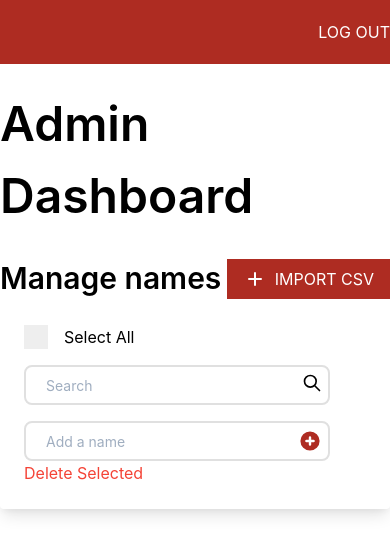
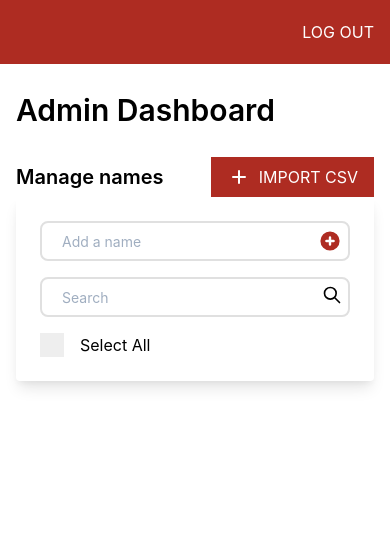
Before and after one commit to tukangdev/raffle-system, a Next.js app: page /admin in a window 390 px wide. Shown: the top 554 px of the page. Built offline with nearby package versions, Linux system fonts and the light colour scheme.

Commit message:
fix responsiveness

```diff
--- a/components/column.tsx
+++ b/components/column.tsx
@@ -12,7 +12,7 @@ const Column = ({
   return (
     <div className="w-full">
       <div className="flex flex-row justify-between items-center">
-        <h2 className="text-3xl font-semibold">{title}</h2>
+        <h2 className="text-xl sm:text-3xl font-semibold">{title}</h2>
         {action}
       </div>
 
--- a/components/nav.tsx
+++ b/components/nav.tsx
@@ -2,7 +2,7 @@ import React from "react";
 
 const Nav = () => (
   <nav className="w-full h-16 bg-primary">
-    <div className="flex flex-row justify-end items-center lg:container mx-auto h-full">
+    <div className="flex flex-row justify-end items-center px-4 container mx-auto h-full">
       <a className="text-white">LOG OUT</a>
     </div>
   </nav>
--- a/pages/admin.tsx
+++ b/pages/admin.tsx
@@ -9,8 +9,8 @@ const Admin = () => {
   return (
     <>
       <Nav />
-      <div className="container mx-auto my-6">
-        <h1 className="text-5xl font-semibold">Admin Dashboard</h1>
+      <div className="container mx-auto my-6 px-4">
+        <h1 className="text-3xl sm:text-5xl font-semibold">Admin Dashboard</h1>
         <div></div>
         <div className="flex flex-row mt-6">
           <Column
@@ -36,15 +36,15 @@ const Admin = () => {
             }
           >
             <div className="rounded overflow-hidden shadow-lg p-6 flex flex-row items-center flex-wrap">
-              <div className="flex flex-row items-center flex-grow gap-4 flex-wrap">
+              <div className="flex flex-row items-center flex-grow gap-4 flex-wrap-reverse">
                 <div className="flex flex-row gap-4 lg:w-1/6">
                   <CheckboxInput />
                   <p>Select All</p>
                 </div>
-                <SearchInput className="lg:w-1/4" />
+                <SearchInput className="w-full lg:w-1/4 md:w-1/3" />
                 <TextInput
                   placeholder="Add a name"
-                  className="lg:w-1/4"
+                  className="w-full lg:w-1/4 md:w-1/3"
                   rightIcon={
                     <svg
                       className="h-6 w-6 text-primary"
@@ -61,7 +61,7 @@ const Admin = () => {
                   }
                 />
               </div>
-              <p className="text-red-500">Delete Selected</p>
+              {/* <p className="text-red-500">Delete Selected</p> */}
             </div>
           </Column>
         </div>
```
